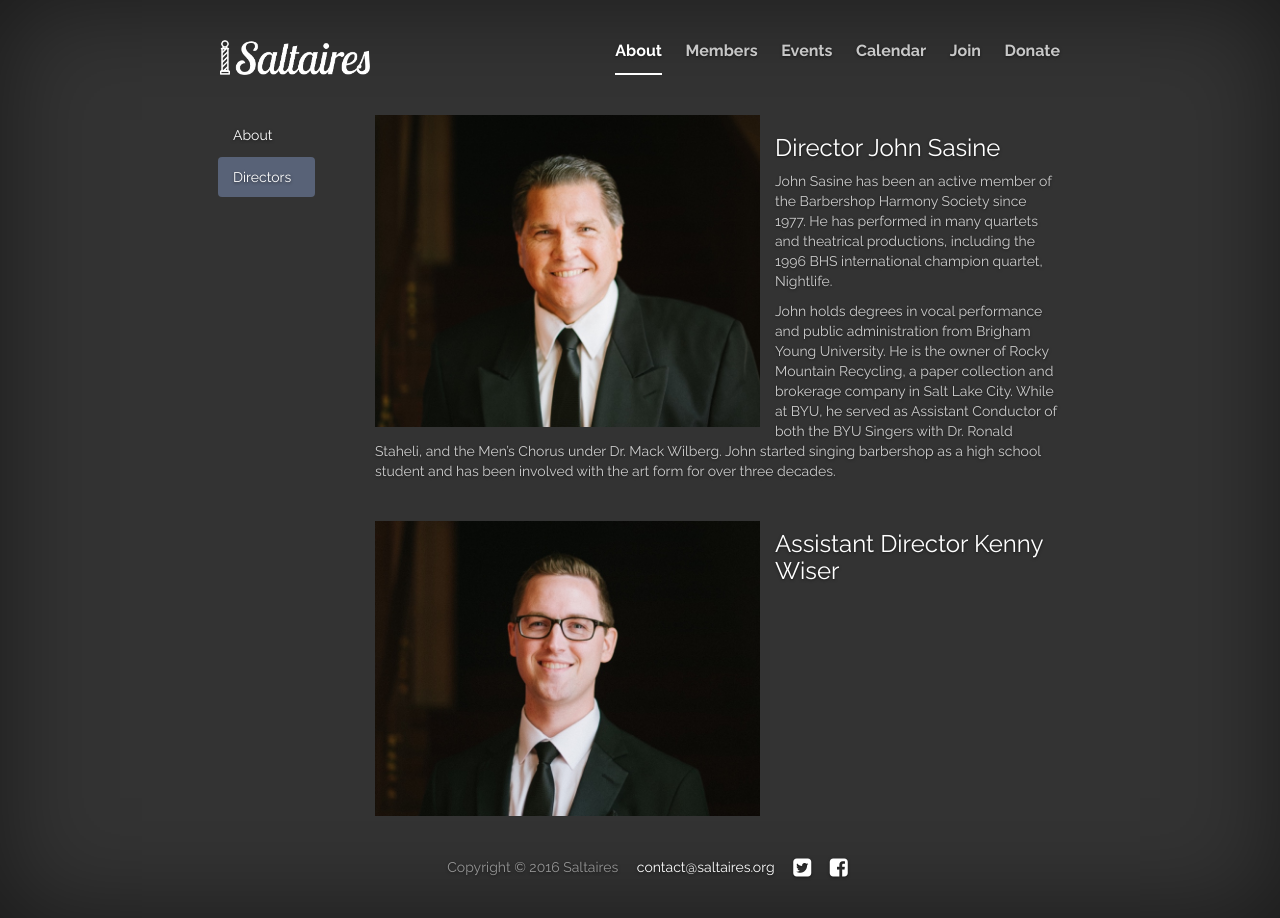
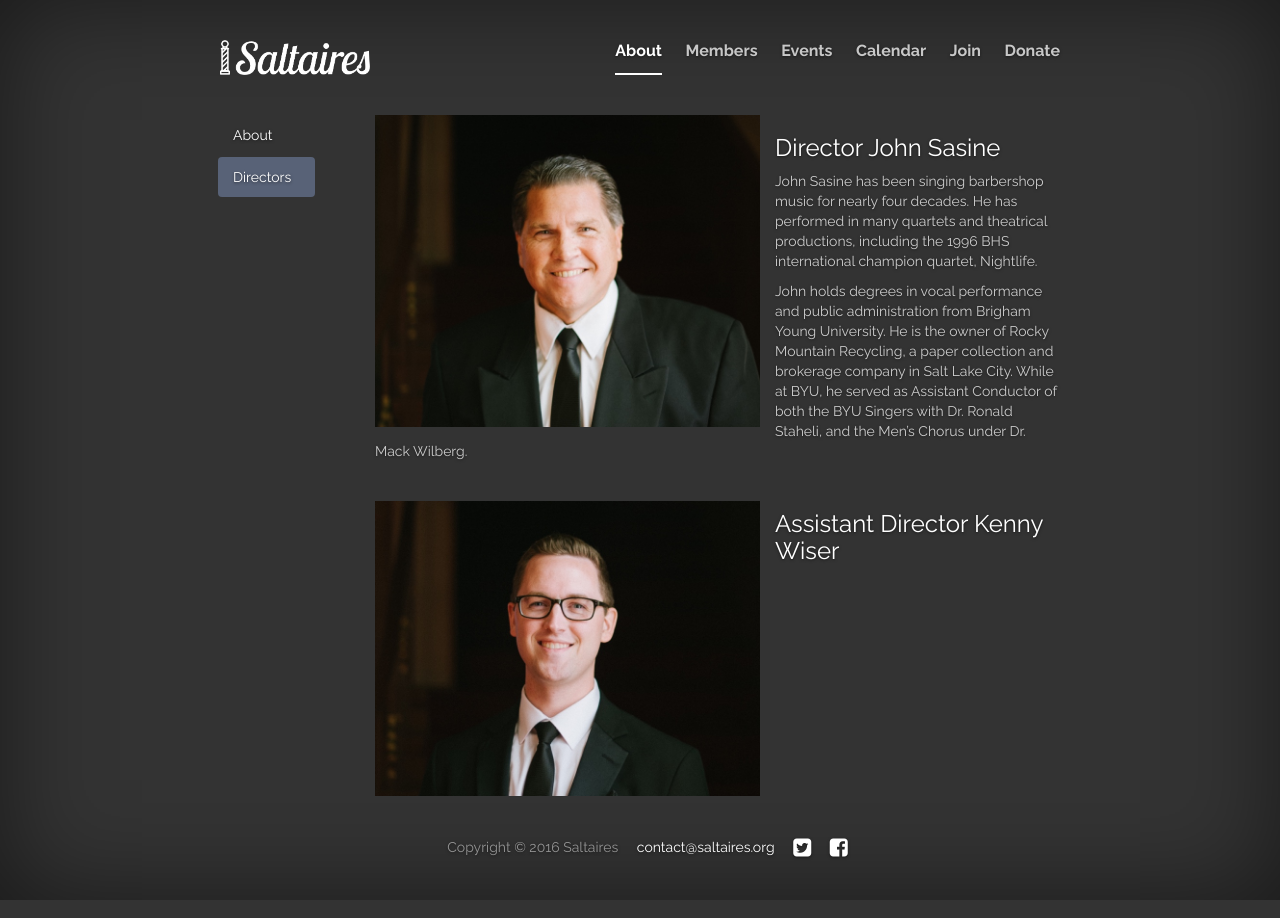
Before and after one commit to cayblood/saltaires, a Jekyll site: the page built from jekyll-site/directors.md, in a window 1280 px wide. Built offline with Jekyll 4.4.1, drawn with Linux system fonts in a browser that asks for light colours; nearby versions of some CDN libraries; library files that are not in the unit come from our copies.

Commit message:
Update directors bio

```diff
--- a/jekyll-site/directors.md
+++ b/jekyll-site/directors.md
@@ -8,16 +8,15 @@ permalink: /directors/
 
 ### Director John Sasine
 
-John Sasine has been an active member of the Barbershop Harmony Society since 1977.
-He has performed in many quartets and theatrical productions, including the 1996 BHS
-international champion quartet, Nightlife.
+John Sasine has been singing barbershop music for nearly four decades. He has performed in many
+quartets and theatrical productions, including the 1996 BHS international champion quartet,
+Nightlife.
 
 John holds degrees in vocal performance and public administration from Brigham Young
 University. He is the owner of Rocky Mountain Recycling, a paper collection and
 brokerage company in Salt Lake City. While at BYU, he served as Assistant Conductor
 of both the BYU Singers with Dr. Ronald Staheli, and the Men's Chorus under Dr. Mack
-Wilberg. John started singing barbershop as a high school student and has been involved
-with the art form for over three decades.
+Wilberg.
 
 <br />
 
```
